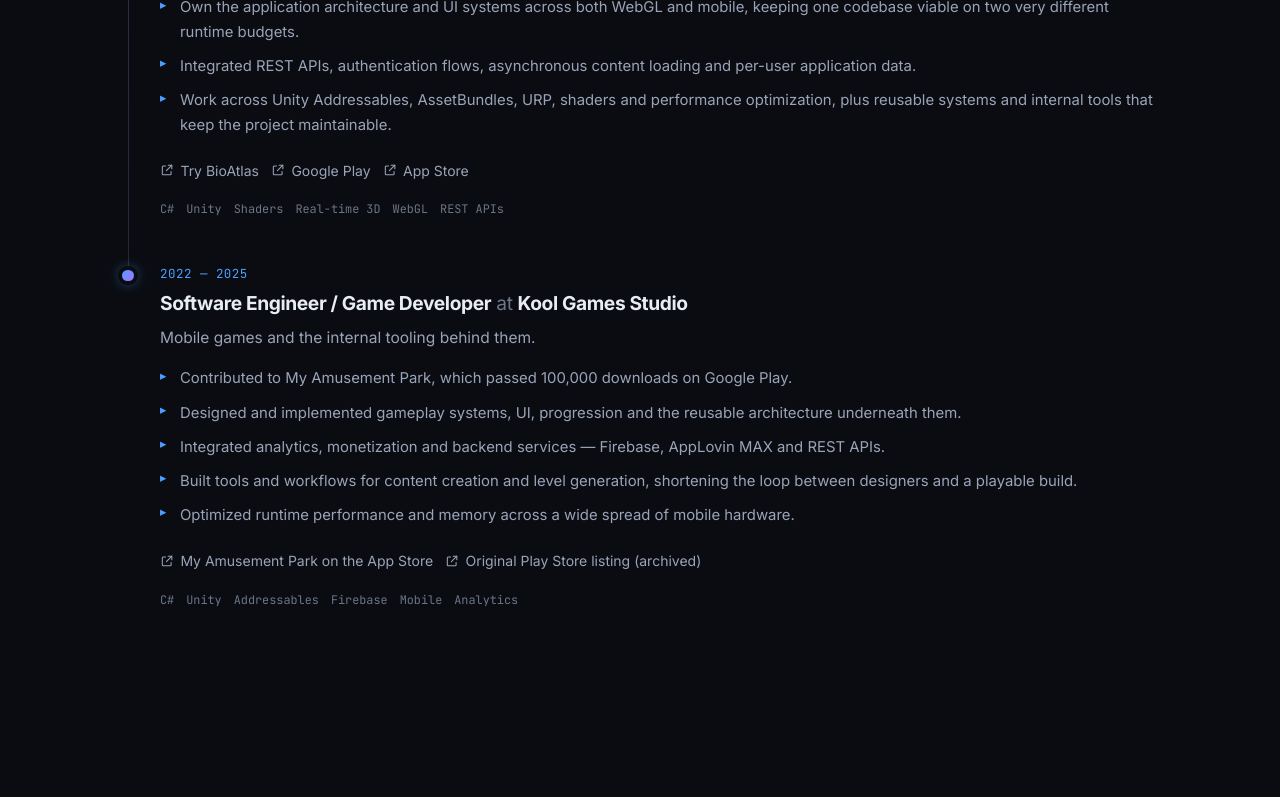
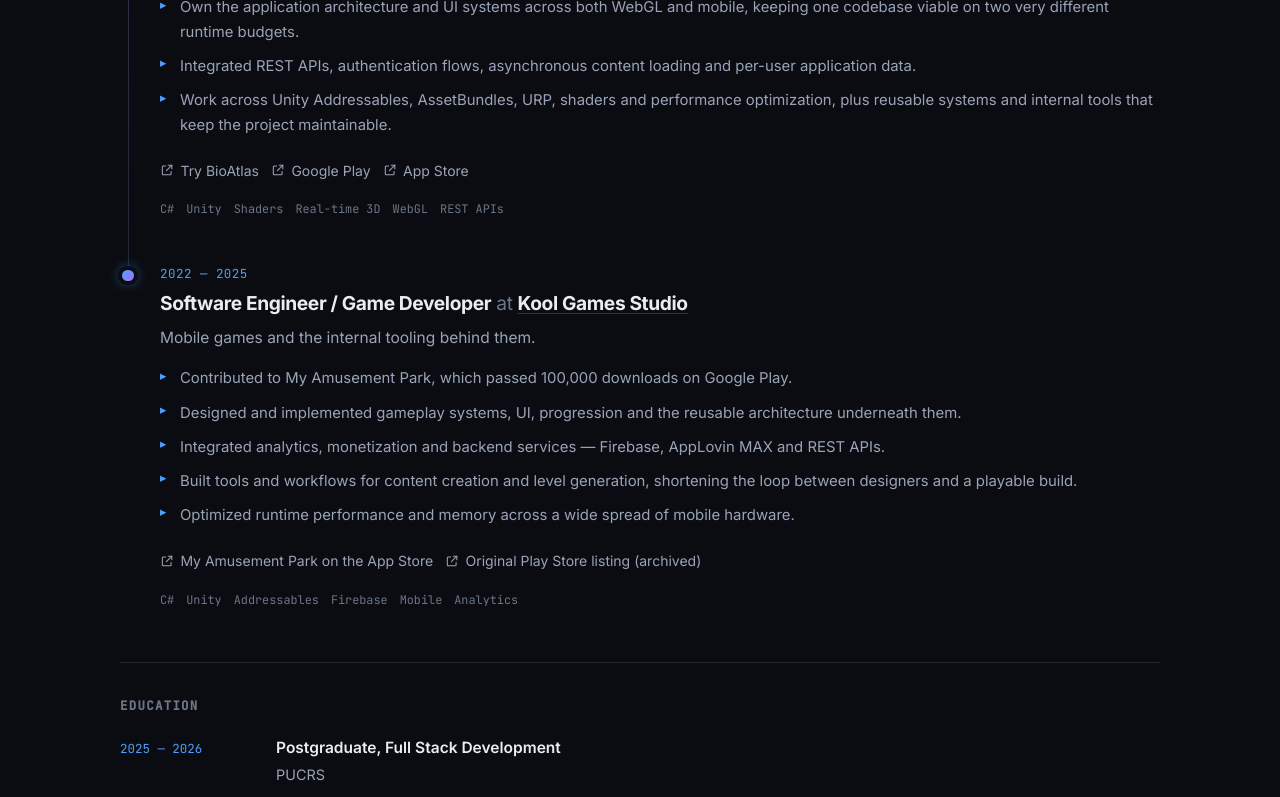
Before and after one commit to MrFurlan98/MrFurlan98.github.io, a React (Vite) app: page / in a window 1280 px wide. Shown: the part 2000-2797 px from the top of the page. Built offline with nearby package versions, Linux system fonts and the light colour scheme.

Commit message:
Add education block and link Kool Games Studio
Education renders under the roles rather than as its own section: with
several years of shipped work it's something a reader checks for, not
something needing equal billing or a sixth nav item.

```diff
--- a/src/components/Experience.tsx
+++ b/src/components/Experience.tsx
@@ -1,7 +1,7 @@
 import { Icon } from "./Icon";
 import { Reveal } from "./Reveal";
 import { SectionHeading } from "./SectionHeading";
-import { experience } from "../data/experience";
+import { education, experience } from "../data/experience";
 
 export function Experience() {
   return (
@@ -80,6 +80,29 @@
           </Reveal>
         ))}
       </ol>
+
+      {education.length > 0 ? (
+        <Reveal delay={120}>
+          <div className="education">
+            <h3>Education</h3>
+
+            <ul>
+              {education.map((study) => (
+                <li key={study.id}>
+                  <span className="period">{study.period}</span>
+                  <span className="detail">
+                    <strong>{study.qualification}</strong>
+                    <span className="institution">{study.institution}</span>
+                    {study.note ? (
+                      <span className="note">{study.note}</span>
+                    ) : null}
+                  </span>
+                </li>
+              ))}
+            </ul>
+          </div>
+        </Reveal>
+      ) : null}
     </section>
   );
 }
--- a/src/data/experience.ts
+++ b/src/data/experience.ts
@@ -64,7 +64,8 @@
   {
     id: "kool-games",
     company: "Kool Games Studio",
-    companyUrl: null,
+    // The studio has since wound down, but the site is still up.
+    companyUrl: "https://koolgames.io/",
     role: "Software Engineer / Game Developer",
     start: "2022",
     end: "2025",
@@ -95,3 +96,41 @@
     ],
   },
 ];
+
+/**
+ * Education, newest first.
+ *
+ * Deliberately terse and rendered below the roles rather than as its own
+ * section: with several years of shipped work the degree is something a
+ * reader checks for, not something that needs equal billing.
+ */
+export type Study = {
+  id: string;
+  qualification: string;
+  institution: string;
+  /** e.g. "2017 — 2023" */
+  period: string;
+  /** Optional one-liner, e.g. for an exchange year */
+  note?: string;
+};
+
+export const education: Study[] = [
+  {
+    id: "pucrs",
+    qualification: "Postgraduate, Full Stack Development",
+    institution: "PUCRS",
+    period: "2025 — 2026",
+  },
+  {
+    id: "utfpr",
+    qualification: "BSc Computer Engineering",
+    institution: "Universidade Tecnológica Federal do Paraná",
+    period: "2017 — 2023",
+  },
+  {
+    id: "porto",
+    qualification: "Exchange year, Computer Engineering",
+    institution: "University of Porto",
+    period: "2020 — 2021",
+  },
+];
--- a/src/styles/index.css
+++ b/src/styles/index.css
@@ -1349,3 +1349,72 @@
     font-size: 1.08rem;
   }
 }
+
+/* ==========================================================================
+   Education
+   Sits under the roles, intentionally quieter than the timeline above it.
+   ========================================================================== */
+
+.education {
+  margin-top: 3.25rem;
+  padding-top: 2.25rem;
+  border-top: 1px solid var(--border);
+}
+
+.education h3 {
+  font-family: var(--font-mono);
+  font-size: 0.78rem;
+  letter-spacing: 0.1em;
+  text-transform: uppercase;
+  color: var(--text-faint);
+  margin-bottom: 1.35rem;
+}
+
+.education ul {
+  display: flex;
+  flex-direction: column;
+  gap: 1rem;
+}
+
+.education li {
+  display: grid;
+  grid-template-columns: 8.5rem 1fr;
+  gap: 1.25rem;
+  align-items: baseline;
+}
+
+.education .period {
+  font-family: var(--font-mono);
+  font-size: 0.78rem;
+  color: var(--accent);
+  white-space: nowrap;
+}
+
+.education .detail {
+  display: flex;
+  flex-direction: column;
+  gap: 0.15rem;
+}
+
+.education .detail strong {
+  font-weight: 600;
+  font-size: 0.97rem;
+  color: var(--text);
+}
+
+.education .institution {
+  font-size: 0.9rem;
+  color: var(--text-muted);
+}
+
+.education .note {
+  font-size: 0.85rem;
+  color: var(--text-faint);
+}
+
+@media (max-width: 560px) {
+  .education li {
+    grid-template-columns: 1fr;
+    gap: 0.2rem;
+  }
+}
```
